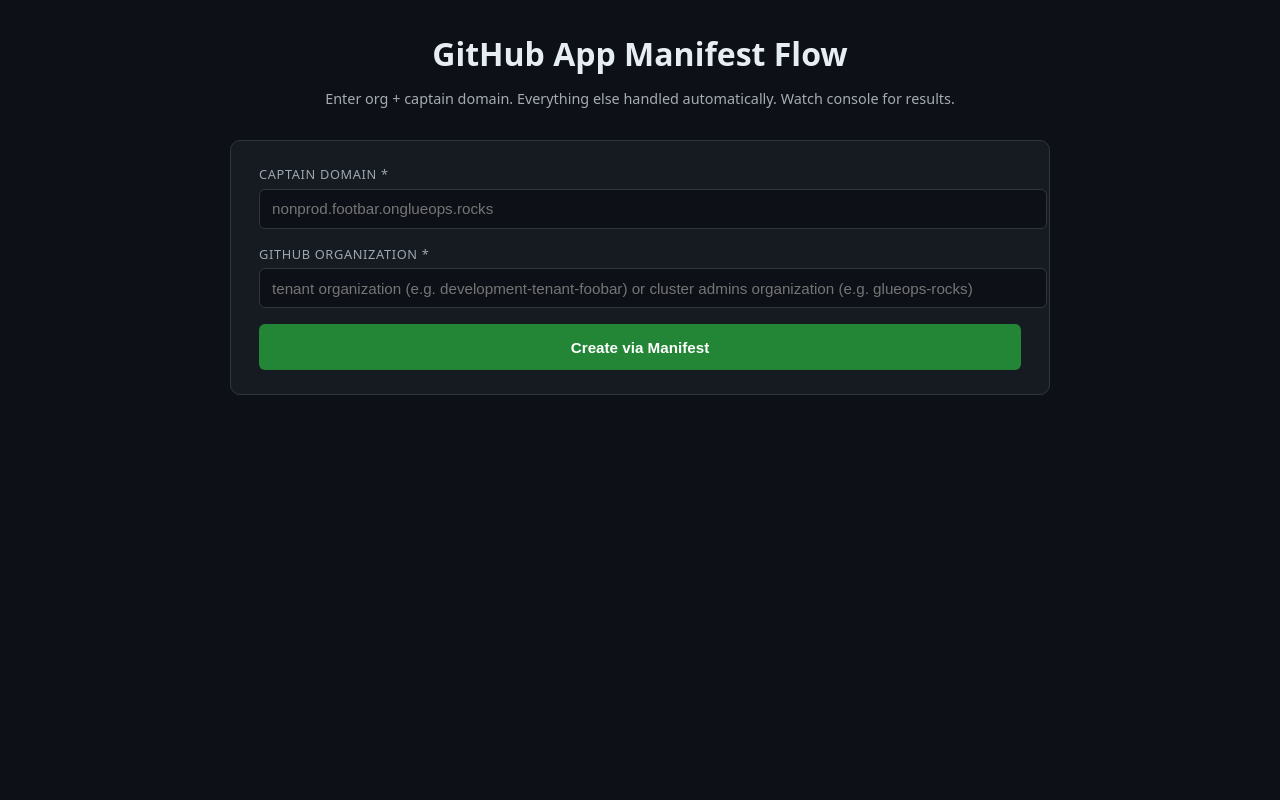
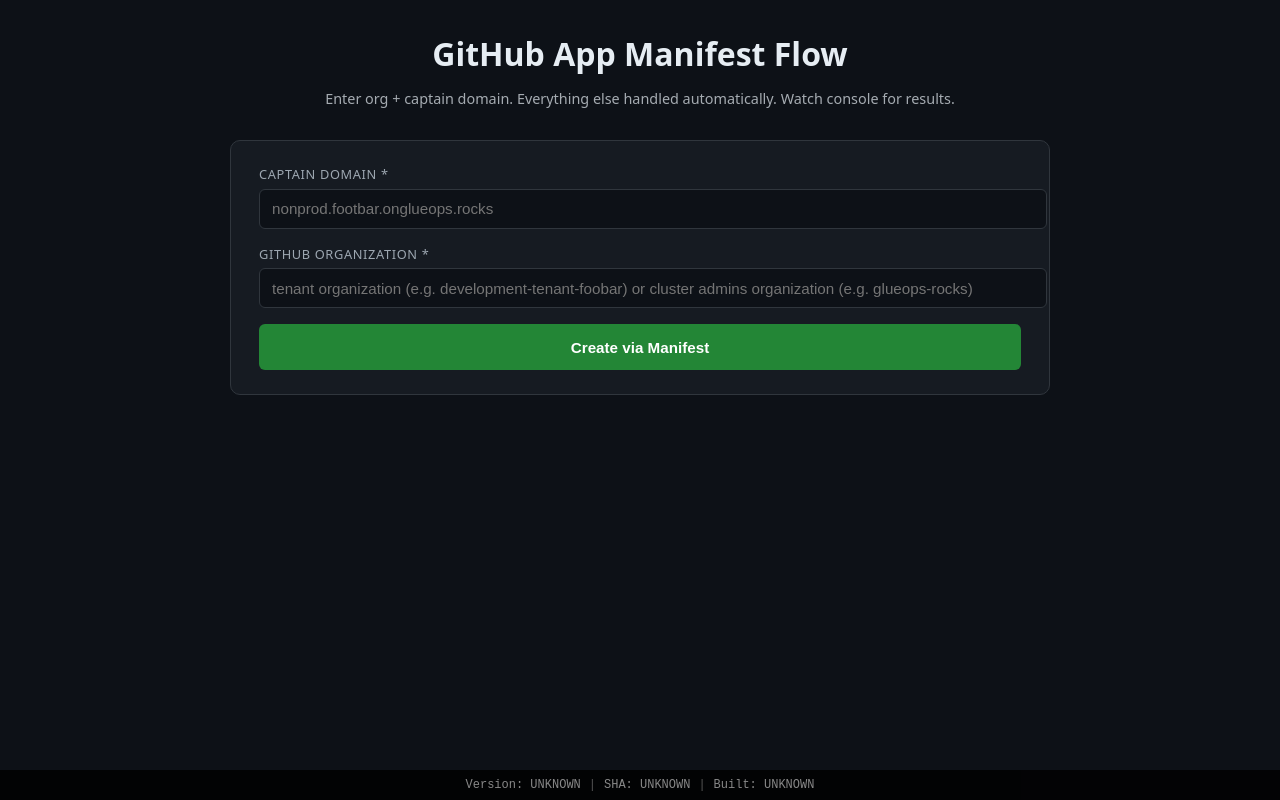
Before and after one commit to GlueOps/tools-github-app-creator-for-development, a SvelteKit app: page / in a window 1280 px wide. Built offline with nearby package versions, Linux system fonts and the light colour scheme.

Commit message:
feat: adding metadata to the builds (#50)

```diff
--- a/src/routes/+layout.svelte
+++ b/src/routes/+layout.svelte
@@ -1,7 +1,18 @@
 <script lang="ts">
 	import favicon from '$lib/assets/favicon.svg';
+	import {
+		PUBLIC_APP_VERSION,
+		PUBLIC_APP_BUILD_SHA_SHORT,
+		PUBLIC_APP_BUILD_SHA_LONG,
+		PUBLIC_APP_BUILD_DATE
+	} from '$env/static/public';
 
 	let { children } = $props();
+
+	const version = PUBLIC_APP_VERSION || 'UNKNOWN';
+	const shaShort = PUBLIC_APP_BUILD_SHA_SHORT || 'UNKNOWN';
+	const shaLong = PUBLIC_APP_BUILD_SHA_LONG || 'UNKNOWN';
+	const buildDate = PUBLIC_APP_BUILD_DATE || 'UNKNOWN';
 </script>
 
 <svelte:head>
@@ -9,3 +20,37 @@
 </svelte:head>
 
 {@render children?.()}
+
+<footer class="version-footer">
+	<span>Version: {version}</span>
+	<span class="separator">|</span>
+	<span title="Full SHA: {shaLong}">SHA: {shaShort}</span>
+	<span class="separator">|</span>
+	<span>Built: {buildDate}</span>
+</footer>
+
+<style>
+	.version-footer {
+		position: fixed;
+		bottom: 0;
+		left: 0;
+		right: 0;
+		background: rgba(0, 0, 0, 0.8);
+		color: #888;
+		font-size: 0.75rem;
+		padding: 0.5rem 1rem;
+		display: flex;
+		justify-content: center;
+		gap: 0.5rem;
+		font-family: monospace;
+		z-index: 1000;
+	}
+
+	.separator {
+		color: #555;
+	}
+
+	.version-footer span[title] {
+		cursor: help;
+	}
+</style>
--- /dev/null
+++ b/src/routes/api/version/+server.ts
@@ -0,0 +1,17 @@
+import { json } from '@sveltejs/kit';
+import type { RequestHandler } from './$types';
+import {
+	PUBLIC_APP_VERSION,
+	PUBLIC_APP_BUILD_SHA_SHORT,
+	PUBLIC_APP_BUILD_SHA_LONG,
+	PUBLIC_APP_BUILD_DATE
+} from '$env/static/public';
+
+export const GET: RequestHandler = async () => {
+	return json({
+		version: PUBLIC_APP_VERSION || 'UNKNOWN',
+		sha_short: PUBLIC_APP_BUILD_SHA_SHORT || 'UNKNOWN',
+		sha_long: PUBLIC_APP_BUILD_SHA_LONG || 'UNKNOWN',
+		build_date: PUBLIC_APP_BUILD_DATE || 'UNKNOWN'
+	});
+};
```
Also changed, not shown: src/app.d.ts (+8 -0 lines), 1 other file (tests, documents, lock files or other folders).
